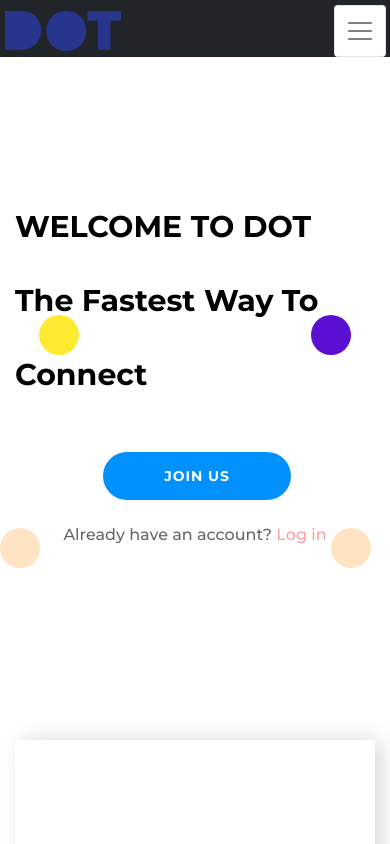
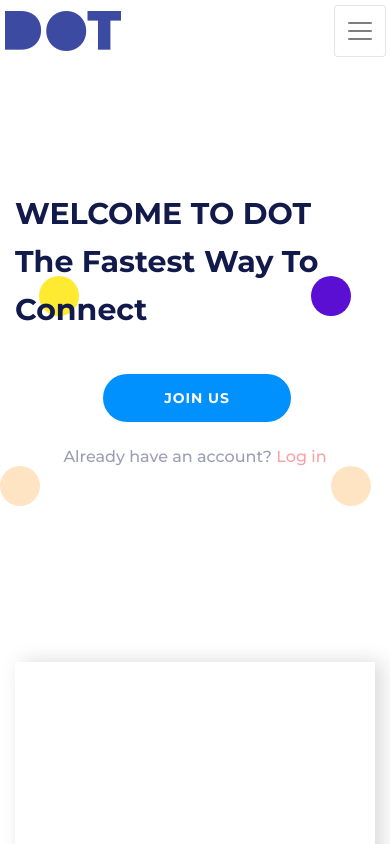
Before and after one commit to sifulbd/dot, a plain HTML site: page index.html in a window 390 px wide. Shown: the top 844 px of the page. Drawn offline with Linux system fonts and the light colour scheme.

Commit message:
files added

```diff
--- a/assets/css/default-css.scss
+++ b/assets/css/default-css.scss
@@ -17,7 +17,7 @@ body{
     overflow-x:             hidden !important;
     text-align:             left;
     position:               relative;
-    color:                  $black;
+    color:                  #121a4bb3;;
     opacity:                1;
 
     // &.dark-vertion {
--- a/assets/css/responsive.scss
+++ b/assets/css/responsive.scss
@@ -472,7 +472,6 @@
     }
     .mh-header {
         padding: 10px 0;
-        background-color: rgba($black, 0.4);
     }
     .navbar-toggler {
         background-color: $white;
@@ -647,7 +646,7 @@
         margin-bottom: 20px;
     }
     .mh-header {
-        background-color: #212529;
+        background-color: #fff;
     }
     .mh-feature-one p {
         padding-right: 0;
@@ -1026,15 +1025,23 @@
     .copyright-row .cd {
         text-align: left;
     }
+    .mh-header {
+        background-color: #fff;
+    }
 }
 
 @media only screen and (max-width: 575px) {
+    .lo_content_inner .main_heading {
+        font-size: 30px;
+        line-height: 48px;
+    }
       .xs-column-reverse {
           display: flex;
           flex-direction: column-reverse;
       }
       .mh-header {
           padding: 0;
+
       }
 
       .home-padding {
--- a/assets/css/styles.scss
+++ b/assets/css/styles.scss
@@ -11,6 +11,7 @@
 
 .h1, .h2, .h3, .h4, .h5, .h6, h1, h2, h3, h4, h5, h6 {
     font-weight: bold;
+    color: #121A4B
 }
 h2 {
     font-size: 36px;
@@ -145,6 +146,11 @@ body {
                 }
             }
         }
+    }
+}
+.dot-services {
+    .ev-button {
+        margin-top: 60px;
     }
 }
 .mh-header-bg {
--- a/index.html
+++ b/index.html
@@ -144,7 +144,7 @@
 
         <section class="dt-featured">
             <div class="container">
-                <div class="row vertical-middle-content section-separator">
+                <div class="row xs-column-reverse vertical-middle-content section-separator">
                     <div class="col-sm-6">
                         <div class="dt-inner">
                             <h3>No app needed</h3>
```
Also changed, not shown: assets/css/responsive.css, assets/css/styles.css, 2 other files.
